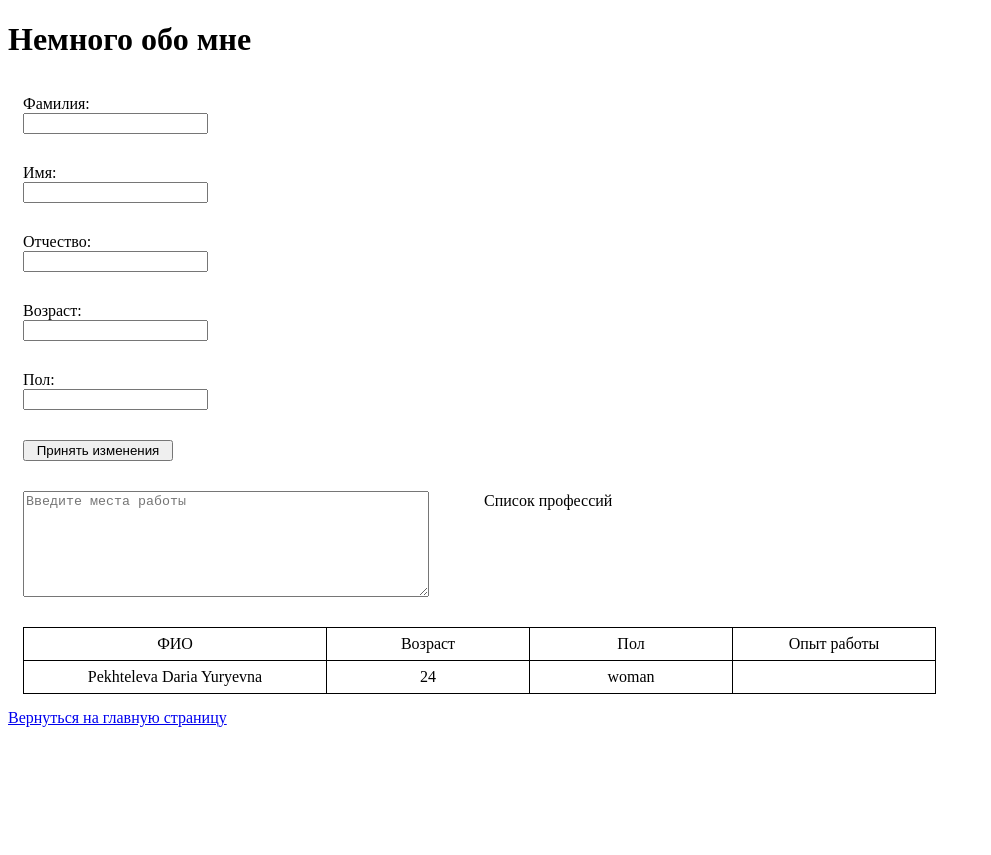
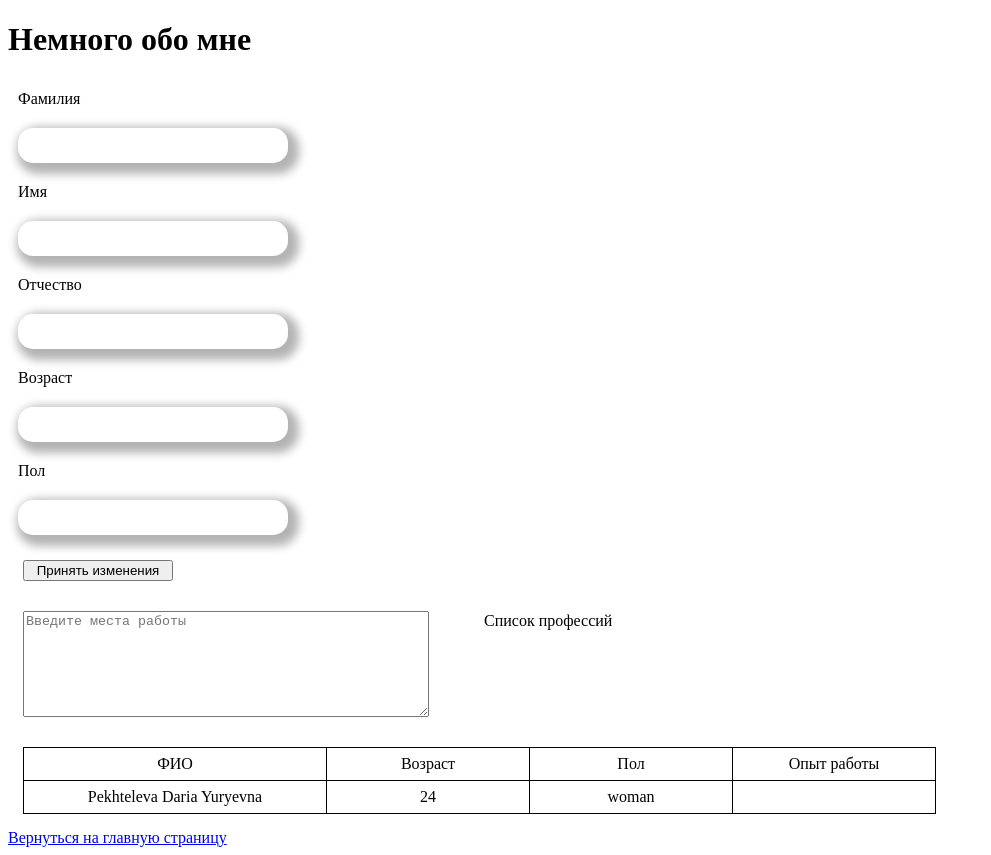
Before and after one commit to Dashazxcvbnm/project_vue, a Vue app: page /about in a window 1280 px wide. Shown: the whole page, without its empty margins (0-991 px from the left). Before the commit the page ends 800 px from the top, so only its background shows below. Built offline with nearby package versions, Linux system fonts and the light colour scheme.

Commit message:
Создан UI компонент InputItem, все инпуты на странице заменеты на этот компонет

```diff
--- /dev/null
+++ b/src/components/GUI/InputItem.vue
@@ -0,0 +1,39 @@
+<template>
+    <div>
+        <label
+        class="label-name"
+        for="input">{{ title }}</label>
+
+        <input
+        id="input"
+        class="input-form"
+        :value="modelValue"
+        @input="$emit('update:modelValue', $event.target.value)"/>
+    </div>
+</template>
+
+<script setup>
+
+const prop = defineProps(['modelValue', 'title']);
+const emits = defineEmits(['update:modelValue']);
+
+</script>
+
+<style>
+
+.input-form {
+    margin: 10px;
+    padding: 10px;
+    border: 0;
+    box-shadow: 5px 5px 10px 6px rgba(0, 0, 0, 0.3);
+    border-radius: 15px;
+    outline: none;
+    width: 250px;
+}
+
+.label-name {
+    display: flex;
+    flex-direction: column;
+    margin: 10px;
+}
+</style>
--- a/src/components/InputForm.vue
+++ b/src/components/InputForm.vue
@@ -1,35 +1,25 @@
 <template>
 <div>
     <form class="form" @submit.prevent>
-        <label class="percon-info">
-          Фамилия:<br>
-          <input
-          v-model="draftPerson.surname"/>
-        </label>
+        <InputItem
+        title="Фамилия"
+        v-model="draftPerson.surname"/>
 
-        <label class="percon-info">
-          Имя:<br>
-          <input
-          v-model="draftPerson.name"/>
-        </label>
+        <InputItem
+        title="Имя"
+        v-model="draftPerson.name"/>
 
-        <label class="percon-info">
-          Отчество:<br>
-          <input
-          v-model="draftPerson.patronymic"/>
-        </label>
+        <InputItem
+        title="Отчество"
+        v-model="draftPerson.patronymic"/>
 
-        <label class="percon-info">
-          Возраст:<br>
-          <input
-          v-model="draftPerson.age"/>
-        </label>
+        <InputItem
+        title="Возраст"
+        v-model="draftPerson.age"/>
 
-        <label class="percon-info">
-          Пол:<br>
-          <input
-          v-model="draftPerson.sex"/>
-        </label>
+        <InputItem
+        title="Пол"
+        v-model="draftPerson.sex"/>
 
         <button
         class="form-btn"
@@ -40,6 +30,7 @@
 
 <script setup>
 import { reactive } from 'vue';
+import InputItem from '../components/GUI/InputItem.vue';
 
 const prop = defineProps({
   personData: Object,
```
